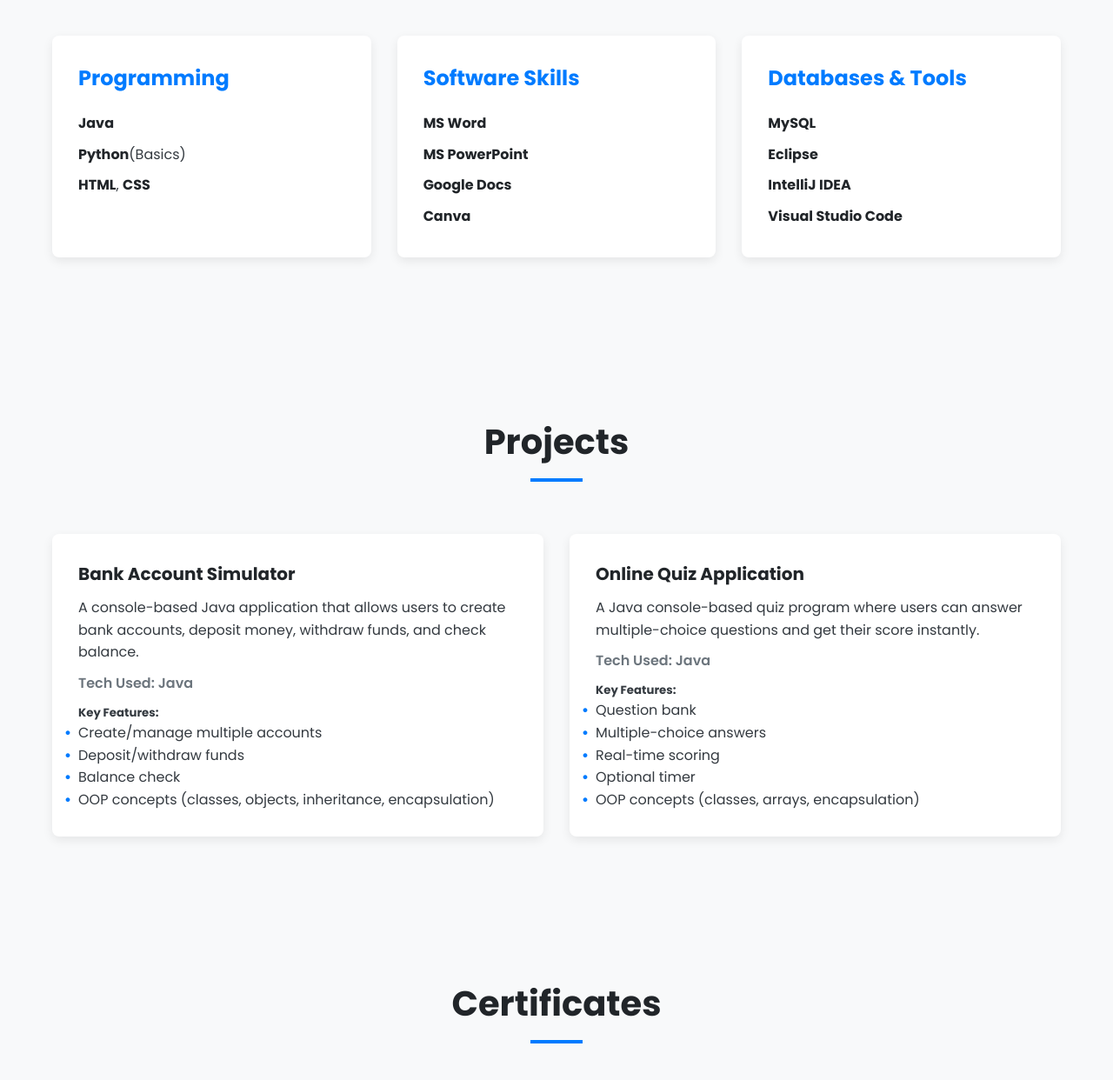
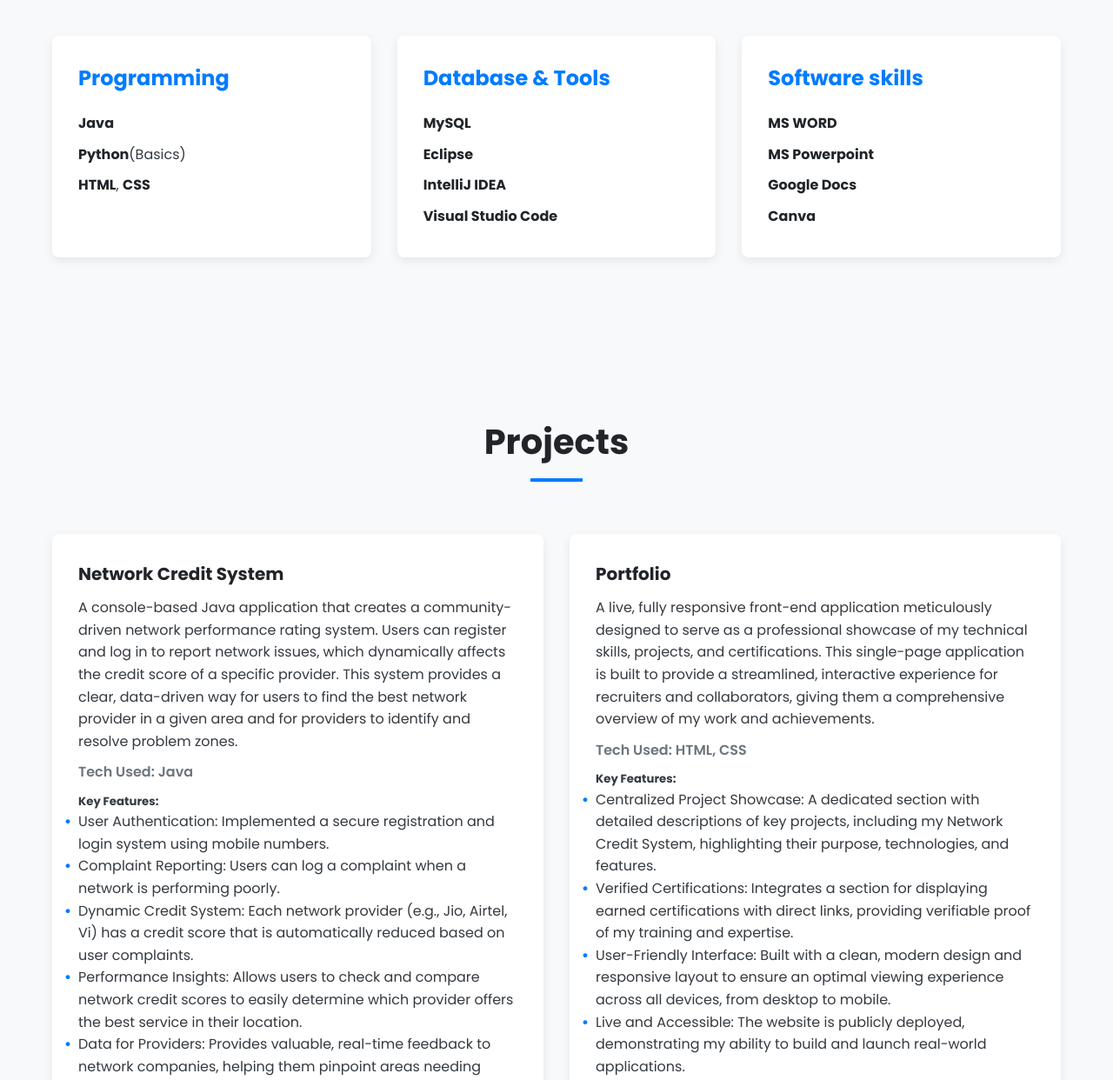
Before and after one commit to srikanths0217/portfolio, a plain HTML site: page index.html in a window 1280 px wide. Shown: the part 1360-2602 px from the top of the page at 87% size. Drawn offline with Linux system fonts and the light colour scheme.

Commit message:
Update index.html

```diff
--- a/index.html
+++ b/index.html
@@ -27,7 +27,7 @@
                 <div class="profile-photo">
                     <img src="images/profile.jpg" alt="Srikanth's Profile Photo">
                 </div>
-                <h1>Srikanth</h1>
+                <h1>Srikanth S</h1>
                 <p class="tagline">Aspiring Full-Stack Java Developer</p>
                 <p class="intro">Final-year BCA student with skills in Java and web technologies. I have built two console-level Java applications and completed internships in Web Development and Java Full Stack(virtual - AICTE). I aim to become a Full-Stack Java Developer and create efficient, user-friendly applications.</p>
             </div>
@@ -55,22 +55,21 @@
                         </ul>
                     </div>
                     <div class="card">
-                        <h3>Software Skills</h3>
-                        <ul>
-                            <li><strong>MS Word</strong></li>
-                            <li><strong>MS PowerPoint</strong></li>
-                            <li><strong>Google Docs</strong></li>
-                            <li><strong>Canva</strong></li>
-
-                        </ul>
-                    </div>
-                    <div class="card">
-                        <h3>Databases & Tools</h3>
+                        <h3>Database & Tools</h3>
                         <ul>
                             <li><strong>MySQL</strong></li>
                             <li><strong>Eclipse</strong></li>
                             <li><strong>IntelliJ IDEA</strong></li>
-                            <li><strong> Visual Studio Code</strong></li>
+                            <li><strong>Visual Studio Code</strong></li>
+                        </ul>
+                    </div>
+                    <div class="card">
+                        <h3>Software skills</h3>
+                        <ul>
+                            <li><strong>MS WORD</strong></li>
+                            <li><strong>MS Powerpoint</strong></li>
+                            <li><strong>Google Docs</strong></li>
+                            <li><strong> Canva</strong></li>
                         </ul>
                     </div>
                 </div>
@@ -82,28 +81,30 @@
                 <h2 class="section-heading">Projects</h2>
                 <div class="grid">
                     <div class="project-card">
-                        <h4>Bank Account Simulator</h4>
-                        <p>A console-based Java application that allows users to create bank accounts, deposit money, withdraw funds, and check balance.</p>
+                        <h4>Network Credit System</h4>
+                        <p>A console-based Java application that creates a community-driven network performance rating system. Users can register and log in to report network issues, which dynamically affects the credit score of a specific provider. This system provides a clear, data-driven way for users to find the best network provider in a given area and for providers to identify and resolve problem zones.</p>
                         <p class="tech-used">Tech Used: Java</p>
                         <h5>Key Features:</h5>
                         <ul>
-                            <li>Create/manage multiple accounts</li>
-                            <li>Deposit/withdraw funds</li>
-                            <li>Balance check</li>
-                            <li>OOP concepts (classes, objects, inheritance, encapsulation)</li>
+                            <li>User Authentication: Implemented a secure registration and login system using mobile numbers.</li>
+                            <li>Complaint Reporting: Users can log a complaint when a network is performing poorly.</li>
+                            <li>Dynamic Credit System: Each network provider (e.g., Jio, Airtel, Vi) has a credit score that is automatically reduced based on user complaints.
+</li>
+                            <li>Performance Insights: Allows users to check and compare network credit scores to easily determine which provider offers the best service in their location.</li>
+                            <li>Data for Providers: Provides valuable, real-time feedback to network companies, helping them pinpoint areas needing network infrastructure improvements.</li>
+                            <li>Object-Oriented Design: The system is built using classes to represent users, network providers, and complaints, demonstrating a strong grasp of OOP principles.</li>
                         </ul>
                     </div>
                     <div class="project-card">
-                        <h4>Online Quiz Application</h4>
-                        <p>A Java console-based quiz program where users can answer multiple-choice questions and get their score instantly.</p>
-                        <p class="tech-used">Tech Used: Java</p>
+                        <h4>Portfolio</h4>
+                        <p>A live, fully responsive front-end application meticulously designed to serve as a professional showcase of my technical skills, projects, and certifications. This single-page application is built to provide a streamlined, interactive experience for recruiters and collaborators, giving them a comprehensive overview of my work and achievements.</p>
+                        <p class="tech-used">Tech Used: HTML, CSS</p>
                         <h5>Key Features:</h5>
                         <ul>
-                            <li>Question bank</li>
-                            <li>Multiple-choice answers</li>
-                            <li>Real-time scoring</li>
-                            <li>Optional timer</li>
-                            <li>OOP concepts (classes, arrays, encapsulation)</li>
+                            <li>Centralized Project Showcase: A dedicated section with detailed descriptions of key projects, including my Network Credit System, highlighting their purpose, technologies, and features.</li>
+                            <li>Verified Certifications: Integrates a section for displaying earned certifications with direct links, providing verifiable proof of my training and expertise.</li>
+                            <li>User-Friendly Interface: Built with a clean, modern design and responsive layout to ensure an optimal viewing experience across all devices, from desktop to mobile.</li>
+                            <li>Live and Accessible: The website is publicly deployed, demonstrating my ability to build and launch real-world applications.</li>
                         </ul>
                     </div>
                 </div>
@@ -174,6 +175,10 @@
                             <strong>LinkedIn</strong>
                             <a href="https://www.linkedin.com/in/srikanth-s-62a54530b/" target="_blank">yourprofile</a>
                         </li>
+                        <li>
+                            <strong>GitHub</strong>
+                            <a href="https://github.com/srikanths0217" target="_blank">yourprofile</a>
+                        </li>
                     </ul>
                 </div>
             </div>
```
